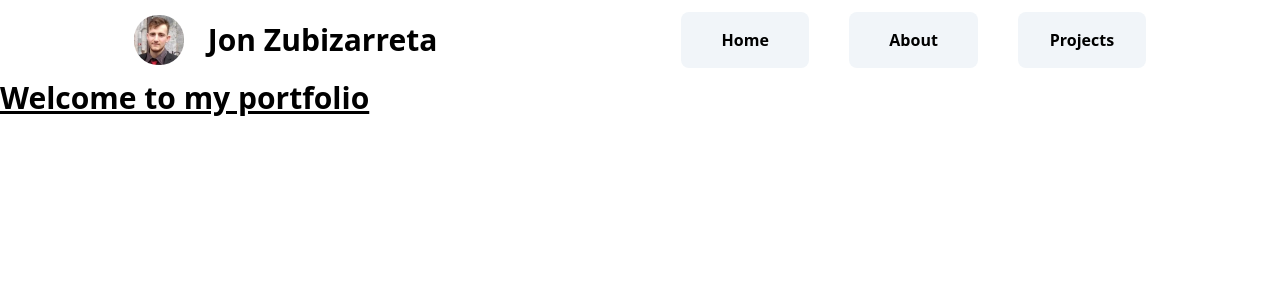
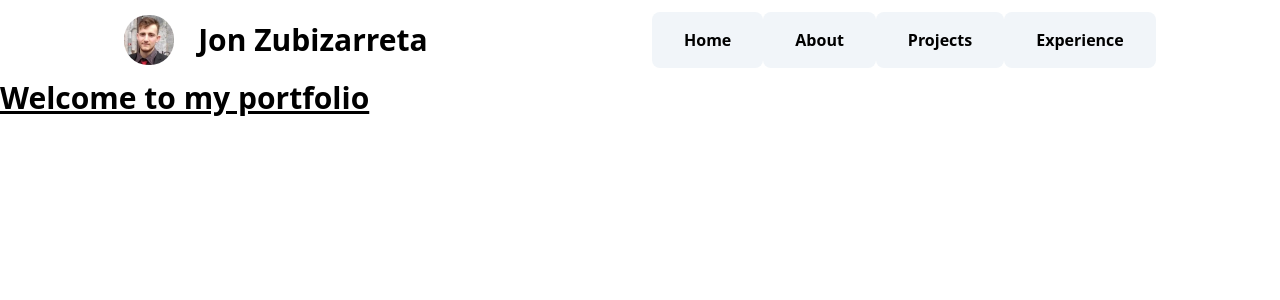
Before and after one commit to Jonzubi/portfolio, a Next.js app: page / in a window 1280 px wide. Shown: the top 300 px of the page. Built offline with nearby package versions, Linux system fonts and the light colour scheme.

Commit message:
Meto experience

```diff
--- a/src/components/HeaderMenu.jsx
+++ b/src/components/HeaderMenu.jsx
@@ -4,10 +4,11 @@ export default function HeaderMenu () {
   const sections = [
     'Home',
     'About',
-    'Projects'
+    'Projects',
+    'Experience'
   ]
   return (
-    <div className='grid grid-cols-3 gap-10'>
+    <div className='flex'>
       {sections.map(section => (
         <HeaderMenuItem section={section} key={section} />
       ))}
```
